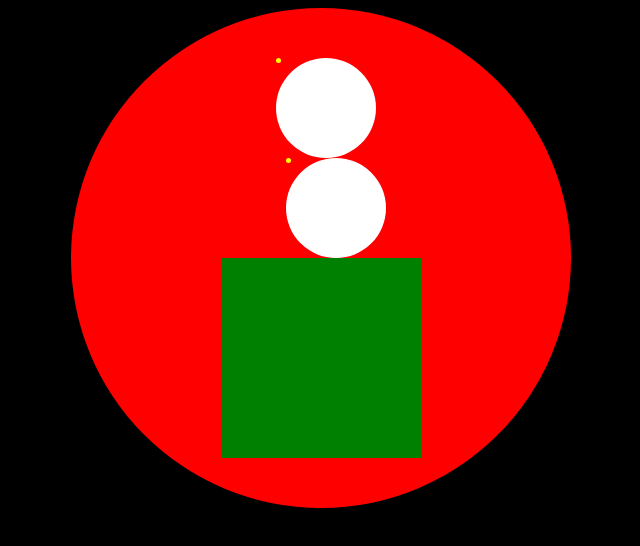
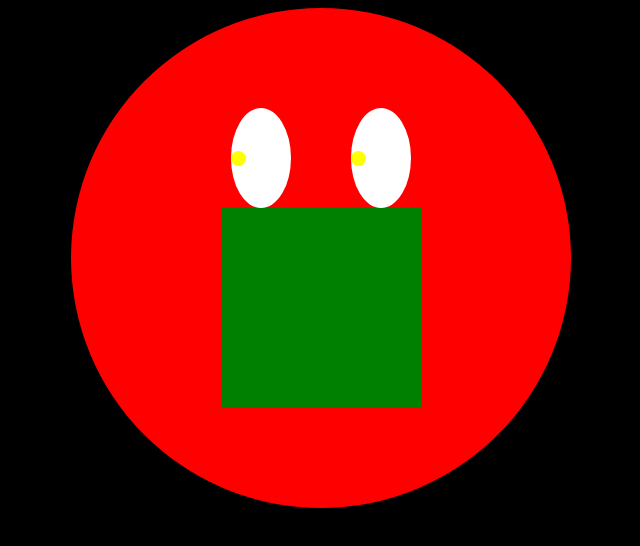
Before and after one commit to TandiweP/CSS-Art, a plain HTML site: page index.html in a window 1280 px wide. Shown: the whole page, without its empty margins (319-959 px from the left). Drawn offline with Linux system fonts and the light colour scheme.

Commit message:
aligned inner eyes to look to side

```diff
--- a/styles.css
+++ b/styles.css
@@ -21,7 +21,13 @@
   background-color: red;
 }
 
+.eyeContainer {
+  display: flex;
+}
+
 .eyeL {
+  display:flex;
+  align-items: center;
   width: 100px;
   height: 100px;
   border-radius: 50%;
@@ -31,6 +37,8 @@
 }
 
 .eyeR {
+  display:flex;
+  align-items: center;
   width: 100px;
   height: 100px;
   border-radius: 50%;
@@ -41,8 +49,8 @@
 
 .innerEyeL,
 .innerEyeR {
-  width: 5px;
-  height: 5px;
+  width: 15px;
+  height: 15px;
   border-radius: 50%;
   background-color: yellow;
 }
```
